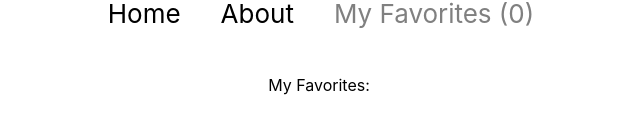
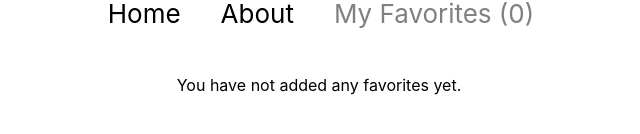
Before and after one commit to egreen724/geoculture_react, a React app in the folder client/: page /mylist in a window 1280 px wide. Shown: the part 308-442 px from the top of the page, without its empty margins (321-961 px from the left). Built offline with nearby package versions, Linux system fonts and the light colour scheme.

Commit message:
fixes rendering of favorites

```diff
--- a/client/src/components/artworks.js
+++ b/client/src/components/artworks.js
@@ -23,6 +23,8 @@ class Artworks extends Component {
           // return <ArtCard work={work} favorite={this.props.addToFavorites} remove={this.props.removeFromFavorites} />
       })
     }
+
+    return filteredArray
 
   }
 
--- a/client/src/components/menu.js
+++ b/client/src/components/menu.js
@@ -15,7 +15,6 @@ const link = {
 class Menu extends Component {
 
   render() {
-    debugger;
     return (
 
         <div>
--- a/client/src/containers/mylistContainer.js
+++ b/client/src/containers/mylistContainer.js
@@ -7,22 +7,20 @@ class MyList extends Component {
 
   renderFavorites = () => {
 
-    if (this.props.favorites !== []) {
-      return this.props.favorites.map((work) => {
-         return <div>
+    if (this.props.favorites.length > 0) {
+        return this.props.favorites.map((work) => {
+         return <div key={work.id}>
            <ArtCard work={work}/>
          </div>
-    })
-  } else {
-      return <p>You have not added any favorites yet.</p>
-    }
+    })} else {
+        return <p>You have not added any favorites yet.</p>
+      }
    }
 
 
   render() {
     return (
       <div className="ArtworkContainer center">
-        <p>My Favorites:</p>
         {this.renderFavorites()}
       </div>
     )
--- a/client/src/reducers/artreducer.js
+++ b/client/src/reducers/artreducer.js
@@ -34,13 +34,12 @@ export default function manageArt(state = {
               } else {
                 return artwork
               }
-              debugger;
             })
           } else {
-            const newWork = Object.assign({}, action.artwork)
-            newWork.favorite = true
-            newFavoritesArray.push(newWork)
-            return newFavoritesArray
+            // const newWork = Object.assign({}, action.artwork)
+            // newWork.favorite = true
+            newFavoritesArray.push(action.artwork)
+            // return newFavoritesArray
           }
 
         return {
```
